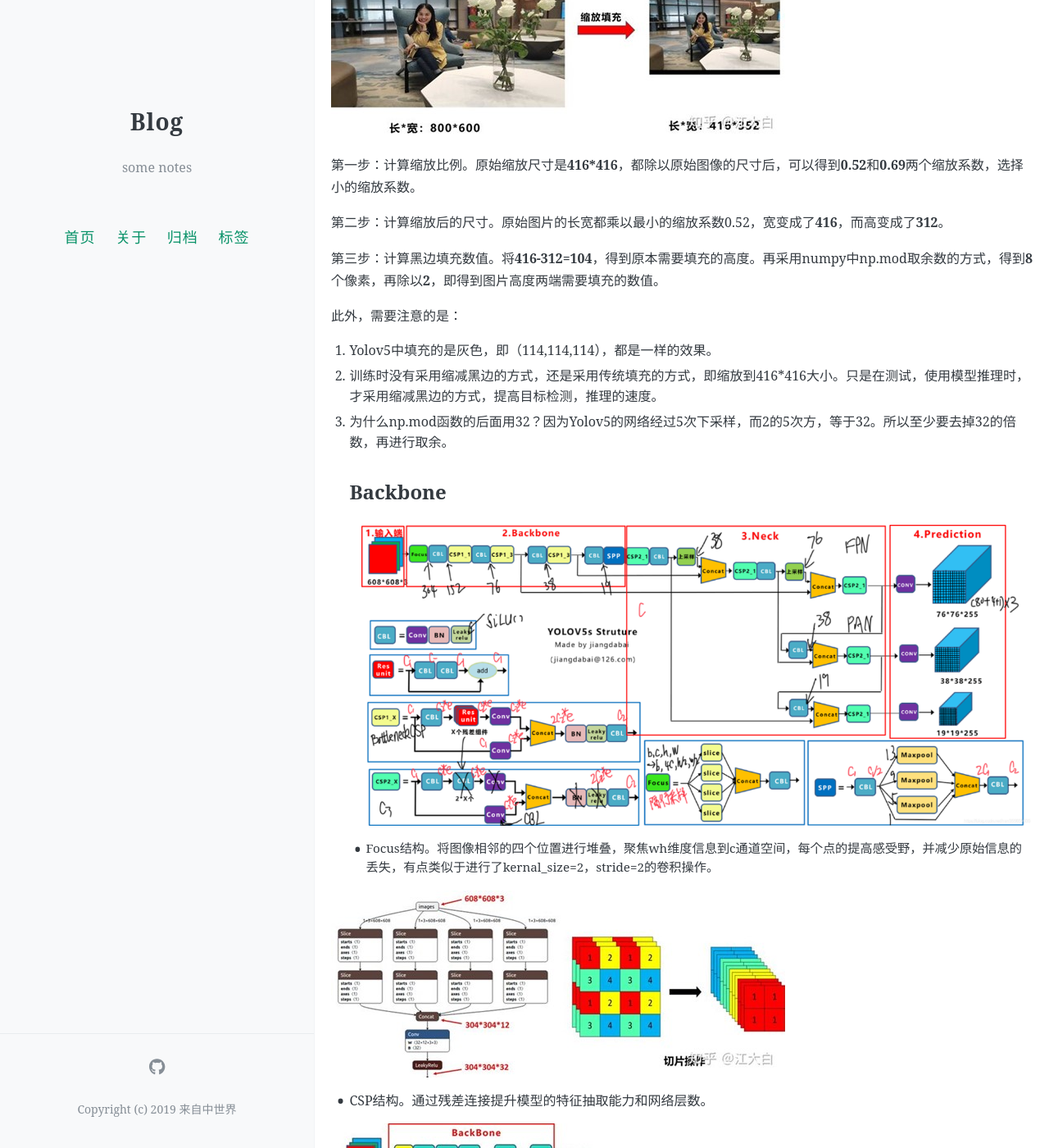
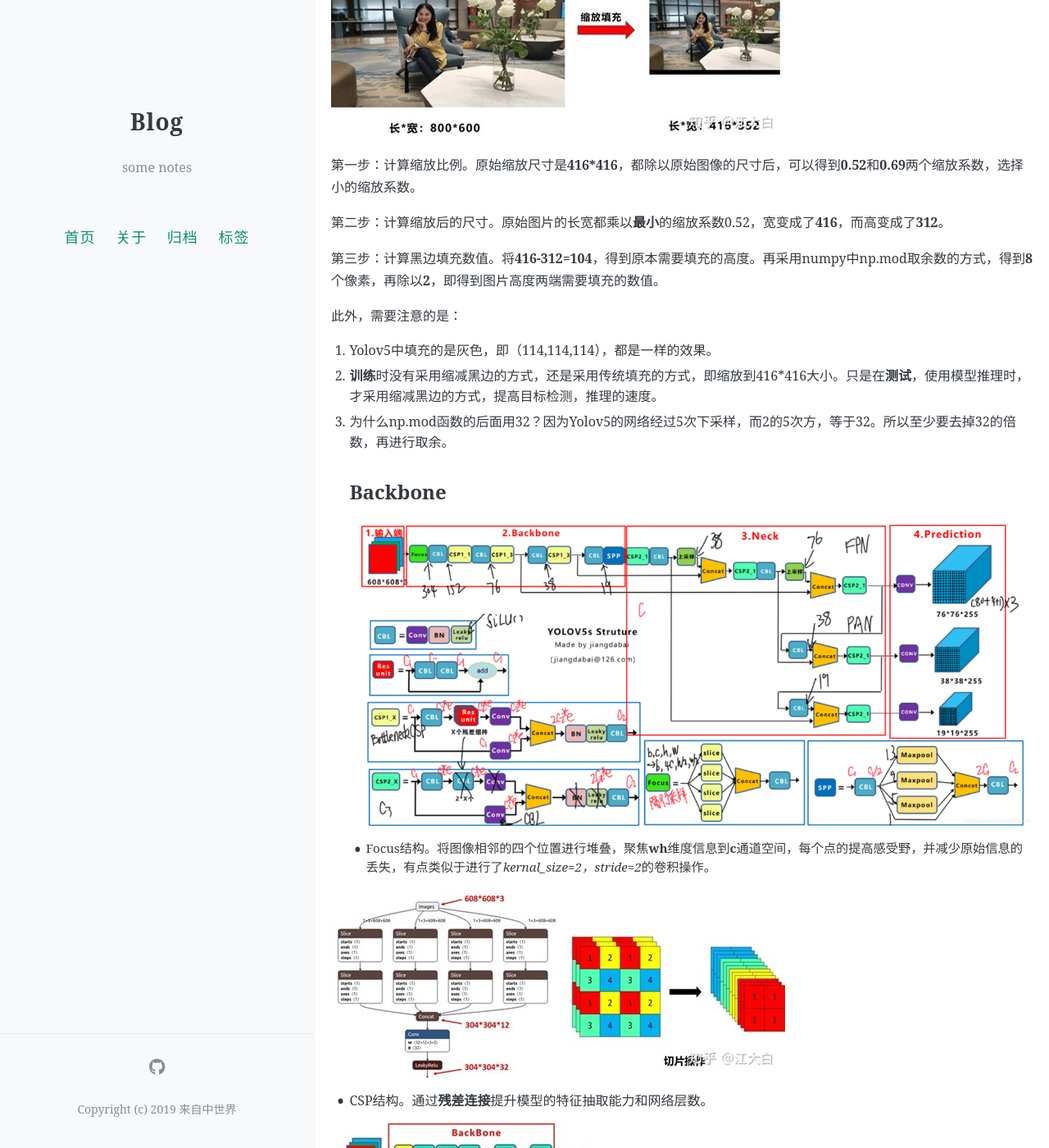
Before and after one commit to lulugai/Blog, a Jekyll site: the page built from _posts/2021-06-25-yolov5.md, in a window 1280 px wide and 1400 px high, scrolled down 1664 px. Shown: the whole window at 82% size. Built offline with Jekyll 4.4.1, drawn with Linux system fonts in a browser that asks for light colours; comment, search, counter and statistics services are not loaded; some of the changed text lies outside the part shown.

```diff
--- a/_posts/2021-06-25-yolov5.md
+++ b/_posts/2021-06-25-yolov5.md
@@ -40,25 +40,23 @@ Mosaic是参考2019年底提出的CutMix数据增强的方式，但CutMix只使
 
 第一步：计算缩放比例。原始缩放尺寸是**416*416**，都除以原始图像的尺寸后，可以得到**0.52**和**0.69**两个缩放系数，选择小的缩放系数。
 
-第二步：计算缩放后的尺寸。原始图片的长宽都乘以最小的缩放系数0.52，宽变成了**416**，而高变成了**312**。
+第二步：计算缩放后的尺寸。原始图片的长宽都乘以**最小**的缩放系数0.52，宽变成了**416**，而高变成了**312**。
 
 第三步：计算黑边填充数值。将**416-312=104**，得到原本需要填充的高度。再采用numpy中np.mod取余数的方式，得到**8**个像素，再除以**2**，即得到图片高度两端需要填充的数值。
 
 此外，需要注意的是：
 1. Yolov5中填充的是灰色，即（114,114,114），都是一样的效果。
-2. 训练时没有采用缩减黑边的方式，还是采用传统填充的方式，即缩放到416*416大小。只是在测试，使用模型推理时，才采用缩减黑边的方式，提高目标检测，推理的速度。
+2. **训练**时没有采用缩减黑边的方式，还是采用传统填充的方式，即缩放到416*416大小。只是在**测试**，使用模型推理时，才采用缩减黑边的方式，提高目标检测，推理的速度。
 3. 为什么np.mod函数的后面用32？因为Yolov5的网络经过5次下采样，而2的5次方，等于32。所以至少要去掉32的倍数，再进行取余。
 ## Backbone
 ![](https://github.com/lulugai/Blog/blob/master/images/%E5%9B%BE%E7%89%874.png)
-* Focus结构。将图像相邻的四个位置进行堆叠，聚焦wh维度信息到c通道空间，每个点的提高感受野，并减少原始信息的丢失，有点类似于进行了kernal_size=2，stride=2的卷积操作。
+* Focus结构。将图像相邻的四个位置进行堆叠，聚焦**wh**维度信息到**c**通道空间，每个点的提高感受野，并减少原始信息的丢失，有点类似于进行了*kernal_size=2，stride=2*的卷积操作。
 
 ![](https://github.com/lulugai/Blog/blob/master/images/%E5%9B%BE%E7%89%875.jpg)
-
-* CSP结构。通过残差连接提升模型的特征抽取能力和网络层数。
+* CSP结构。通过**残差连接**提升模型的特征抽取能力和网络层数。
 
 ![](https://github.com/lulugai/Blog/blob/master/images/%E5%9B%BE%E7%89%876.jpg)
-
-* 空间金字塔池化。集成不同感受野的池化特征。
+* 空间金字塔池化。**集成不同感受野的池化特征。
 ## Neck
 ![](https://github.com/lulugai/Blog/blob/master/images/%E5%9B%BE%E7%89%878.jpg)
 ![](https://github.com/lulugai/Blog/blob/master/images/%E5%9B%BE%E7%89%879.jpg)
@@ -67,15 +65,18 @@ Mosaic是参考2019年底提出的CutMix数据增强的方式，但CutMix只使
 Yolov5中采用其中的GIOU_Loss做Bounding box的损失函数。
 
 ![](https://github.com/lulugai/Blog/blob/master/images/%E5%9B%BE%E7%89%8710.jpg)
+
 ![](https://github.com/lulugai/Blog/blob/master/images/%E5%9B%BE%E7%89%8711.jpg)
+
 ![](https://github.com/lulugai/Blog/blob/master/images/%E5%9B%BE%E7%89%8712.jpg)
 
-* 使用FocalLoss：参数alpha平衡正负样本和参数gamma控制难易样本的权重。计算损失：通过计算GIOU、回归损失、分类损失加权求和得到最终损失。
+![](https://github.com/lulugai/Blog/blob/master/images/%E5%9B%BE%E7%89%8713.jpg)
+* 使用FocalLoss：参数alpha平衡正负样本和参数gamma控制难易样本的权重。计算损失：通过计算**GIOU、回归损失、分类损失加权求和**得到最终损失。
 
-![](https://github.com/lulugai/Blog/blob/master/images/%E5%9B%BE%E7%89%8713.jpg)
 ![](https://github.com/lulugai/Blog/blob/master/images/%E5%9B%BE%E7%89%8714.jpg)
+
 ![](https://github.com/lulugai/Blog/blob/master/images/%E5%9B%BE%E7%89%8715.jpg)
-* nms非极大值抑制。在目标检测的后处理过程中，针对很多目标框的筛选，通常需要nms操作。因为CIOU_Loss中包含影响因子v，涉及groudtruth的信息，而测试推理时，是没有groundtruth的。所以Yolov4在DIOU_Loss的基础上采用**DIOU_nms**的方式，而Yolov5中采用**加权nms**的方式。
+* NMS非极大值抑制。在目标检测的后处理过程中，针对很多目标框的筛选，通常需要nms操作。因为CIOU_Loss中包含影响因子v，涉及groudtruth的信息，而测试推理时，是没有groundtruth的。所以Yolov4在DIOU_Loss的基础上采用**DIOU_nms**的方式，而Yolov5中采用**加权nms**的方式。
 ## Yolov5四种网络的深度
 * 深度。
 
```
